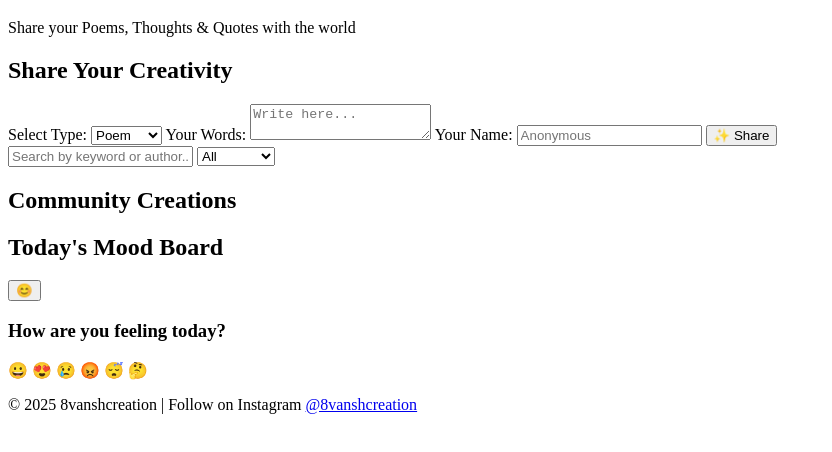
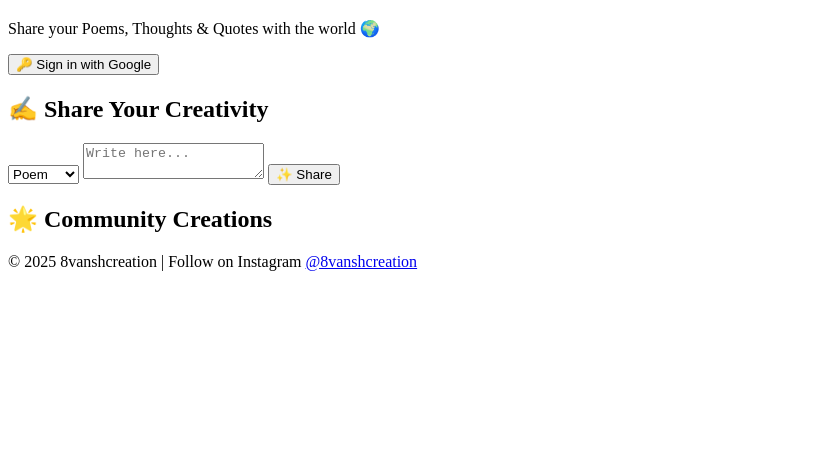
Before and after one commit to vansh88-mahadev/8vanshcreation-, a plain HTML site: page index.html in a window 1280 px wide. Shown: the part 88-540 px from the top of the page, without its empty margins (0-832 px from the left). Drawn offline with Linux system fonts and the light colour scheme.

Commit message:
index.html

```diff
--- a/index.html
+++ b/index.html
@@ -1,83 +1,48 @@
 <!DOCTYPE html>
 <html lang="en">
 <head>
-  <meta charset="UTF-8" />
-  <meta name="viewport" content="width=device-width, initial-scale=1.0" />
-  <title>8vanshcreation — Poems & Thoughts</title>
-  <link rel="stylesheet" href="style.css" />
+  <meta charset="UTF-8">
+  <meta name="viewport" content="width=device-width, initial-scale=1.0">
+  <title>✨ 8vanshcreation ✨</title>
+  <link rel="stylesheet" href="style.css">
 </head>
 <body>
   <!-- Header -->
   <header>
-    <img src="logom.png" alt="Logo" class="logo" />
+    <img src="logom.png" alt="Logo" class="logo">
     <h1>✨ 8vanshcreation ✨</h1>
-    <p>Share your Poems, Thoughts & Quotes with the world</p>
+    <p>Share your Poems, Thoughts & Quotes with the world 🌍</p>
+    <button id="loginBtn">🔑 Sign in with Google</button>
+    <button id="logoutBtn" style="display:none;">🚪 Logout</button>
+    <p id="userInfo"></p>
   </header>
 
-  <!-- Submission Form -->
-  <section class="form-section">
-    <h2>Share Your Creativity</h2>
-    <form id="poemForm">
-      <label for="type">Select Type:</label>
-      <select id="type" required>
-        <option value="Poem">Poem</option>
-        <option value="Thought">Thought</option>
-        <option value="Quote">Quote</option>
-      </select>
+  <!-- Share Form -->
+  <section class="share-box">
+    <h2>✍️ Share Your Creativity</h2>
+    <select id="contentType">
+      <option value="Poem">Poem</option>
+      <option value="Thought">Thought</option>
+      <option value="Quote">Quote</option>
+    </select>
 
-      <label for="content">Your Words:</label>
-      <textarea id="content" placeholder="Write here..." required></textarea>
-
-      <label for="author">Your Name:</label>
-      <input type="text" id="author" placeholder="Anonymous" />
-
-      <button type="submit">✨ Share</button>
-    </form>
+    <textarea id="contentText" placeholder="Write here..."></textarea>
+    <button id="shareBtn">✨ Share</button>
   </section>
 
-  <!-- Search & Filter -->
-  <section class="filter-section">
-    <input type="text" id="searchInput" placeholder="Search by keyword or author..." />
-    <select id="filterType">
-      <option value="All">All</option>
-      <option value="Poem">Poems</option>
-      <option value="Thought">Thoughts</option>
-      <option value="Quote">Quotes</option>
-    </select>
+  <!-- Community Creations -->
+  <section>
+    <h2>🌟 Community Creations</h2>
+    <div id="creationsList" class="cards"></div>
   </section>
-
-  <!-- Display Section -->
-  <section id="poemsContainer">
-    <h2>Community Creations</h2>
-    <div id="poemsList"></div>
-  </section>
-
-  <!-- Mood Section -->
-  <section id="moodBoard">
-    <h2>Today's Mood Board</h2>
-    <div id="moodList"></div>
-  </section>
-
-  <!-- Floating Mood Button -->
-  <button id="moodBtn">😊</button>
-  <div id="moodPopup" class="hidden">
-    <h3>How are you feeling today?</h3>
-    <div class="emoji-options">
-      <span>😀</span>
-      <span>😍</span>
-      <span>😢</span>
-      <span>😡</span>
-      <span>😴</span>
-      <span>🤔</span>
-    </div>
-  </div>
 
   <!-- Footer -->
   <footer>
-    <p>© 2025 8vanshcreation | Follow on Instagram <a href="https://instagram.com/8vanshcreation" target="_blank">@8vanshcreation</a></p>
+    <p>© 2025 8vanshcreation | Follow on Instagram
+      <a href="https://instagram.com/8vanshcreation">@8vanshcreation</a>
+    </p>
   </footer>
 
-  <!-- Firebase + App JS -->
-  <script type="module" src="app.js"></script>
+  <script type="module" src="firebase.js"></script>
 </body>
 </html>
```
